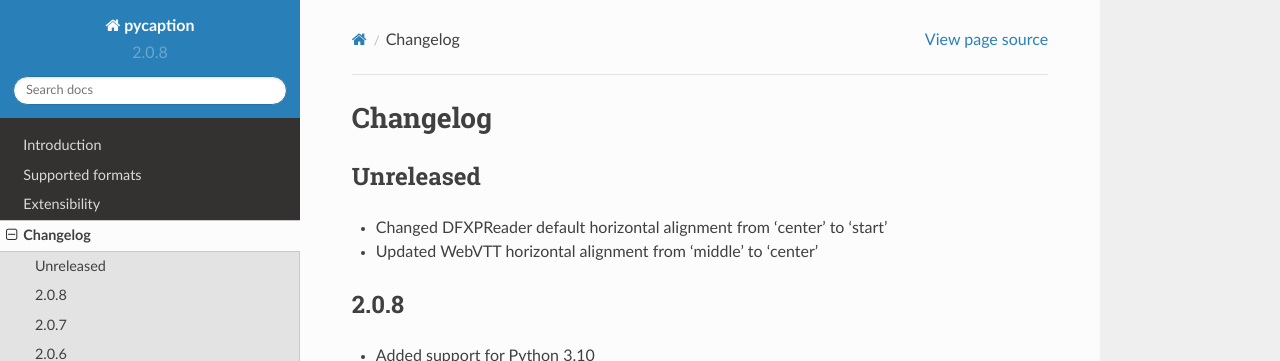
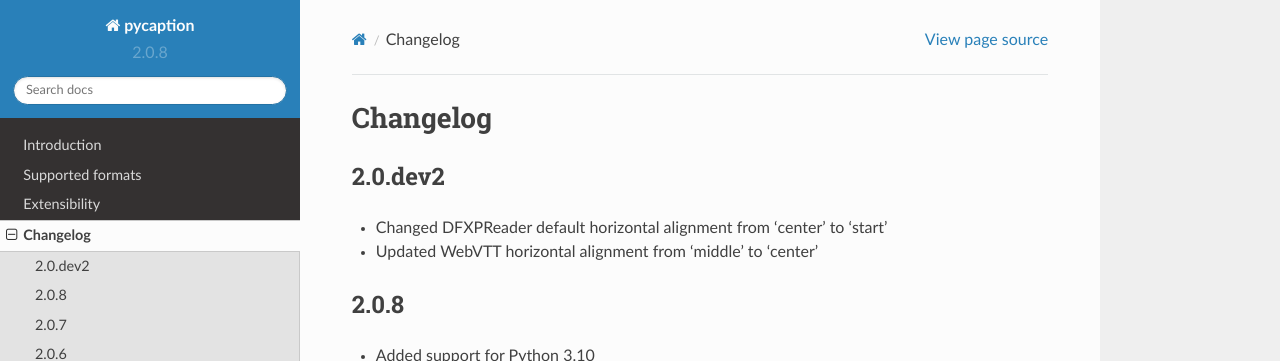
Before and after one commit to pbs/pycaption, a Sphinx documentation site: the page built from docs/changelog.rst, in a window 1280 px wide and 900 px high. Shown: the top 361 px of the window. Built offline with Sphinx 7.4.7 and the Read the Docs theme 2.0.0, drawn with Linux system fonts in a browser that asks for light colours.

Commit message:
Updated version to 2.0.dev2

```diff
--- a/docs/changelog.rst
+++ b/docs/changelog.rst
@@ -1,7 +1,7 @@
 Changelog
 ---------
-Unreleased
-^^^^^^^^^^
+2.0.dev2
+^^^^^^^^
 - Changed DFXPReader default horizontal alignment from 'center' to 'start'
 - Updated WebVTT horizontal alignment from 'middle' to 'center'
 
--- a/setup.py
+++ b/setup.py
@@ -20,7 +20,7 @@ dev_dependencies = [
 
 setup(
     name='pycaption',
-    version='2.0.8',
+    version='2.0.dev2',
     description='Closed caption converter',
     long_description=open(README_PATH).read(),
     author='Joe Norton',
```
